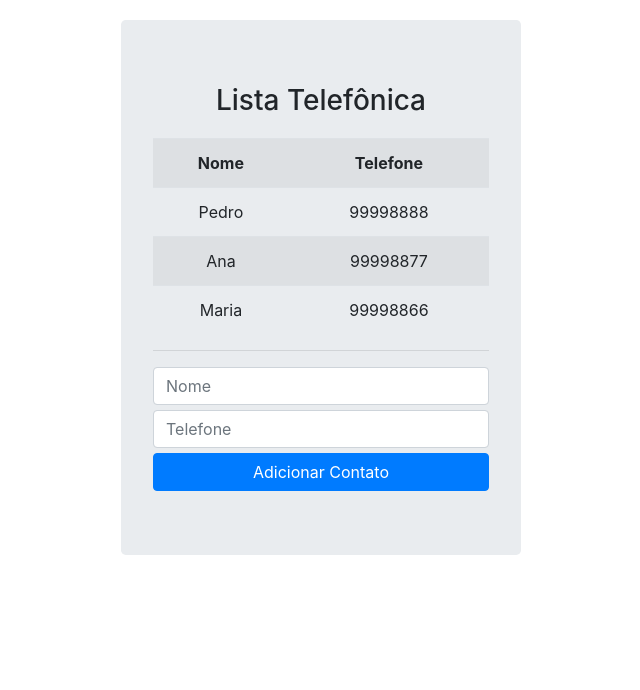
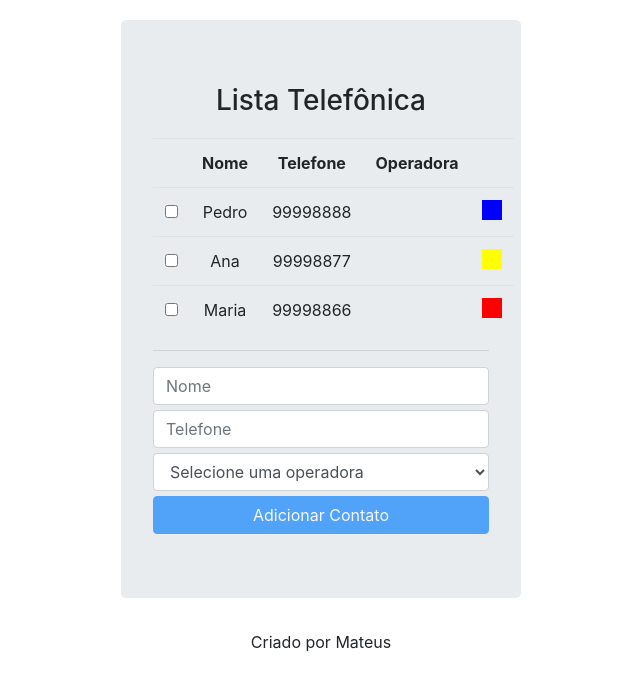
Before and after one commit to mateuspdv/curso-angularjs, a plain HTML site: page index.html in a window 1280 px wide. Shown: the whole page, without its empty margins (319-959 px from the left). Drawn offline with nearby package versions, Linux system fonts and the light colour scheme.

Commit message:
Aula 03 - Usando Diretivas - Parte 2

```diff
--- /dev/null
+++ b/footer.html
@@ -0,0 +1,3 @@
+<div style="text-align: center;">
+    Criado por Mateus
+</div>
--- a/index.html
+++ b/index.html
@@ -20,6 +20,12 @@
         .form-control {
             margin-bottom: 5px;
         }
+        .selecionado {
+            background-color: yellow;
+        }
+        .negrito {
+            font-weight: bold;
+        }
     </style>
     <script src="https://code.jquery.com/jquery-3.3.1.slim.min.js" integrity="sha384-q8i/X+965DzO0rT7abK41JStQIAqVgRVzpbzo5smXKp4YfRvH+8abtTE1Pi6jizo" crossorigin="anonymous"></script>
     <script src="https://cdnjs.cloudflare.com/ajax/libs/popper.js/1.14.3/umd/popper.min.js" integrity="sha384-ZMP7rVo3mIykV+2+9J3UJ46jBk0WLaUAdn689aCwoqbBJiSnjAK/l8WvCWPIPm49" crossorigin="anonymous"></script>
@@ -27,37 +33,69 @@
     <script src="lib/angular/angular.js"></script>
     <script>
         angular.module("listaTelefonica", []);
+        angular.module("listaTelefonica").config(function ($httpProvider) {
+        delete $httpProvider.defaults.headers.common['X-Requested-With'];
+         });
         angular.module("listaTelefonica").controller("listaTelefonicaController", function ($scope) {
-            $scope.app = "Lista Telefônica"
+            $scope.app = "Lista Telefônica";
             $scope.contatos = [
-                {nome: "Pedro", telefone: "99998888"},
-                {nome: "Ana", telefone: "99998877"},
-                {nome: "Maria", telefone: "99998866"}
-            ]
+                {nome: "Pedro", telefone: "99998888", cor: "blue"},
+                {nome: "Ana", telefone: "99998877", cor: "yellow"},
+                {nome: "Maria", telefone: "99998866", cor: "red"}
+            ];
+            $scope.operadoras = [
+                {nome: "Oi", codigo: 14, categoria: "Celular"},
+                {nome: "Vivo", codigo: 15, categoria: "Celular"},
+                {nome: "GVT", codigo: 25, categoria: "Fixo"},
+                {nome: "Embratel", codigo: 21, categoria: "Fixo"},
+            ];
             $scope.adicionarContato = function (contato) {
                 $scope.contatos.push(contato);
                 delete $scope.contato;
-            }
+            };
+            $scope.apagarContatos = function (contatos) {
+                $scope.contatos = contatos.filter(function (contato) {
+                    if(!contato.selecionado) {
+                        return contato;
+                    }
+                });
+            };
+            $scope.isContatoSelecionado = function (contatos) {
+                return contatos.some(function (contato) {
+                    return contato.selecionado;
+                });
+            };
         });
     </script>
 </head>
 <body ng-controller="listaTelefonicaController">
     <div class="jumbotron">
         <h3>{{ app }}</h3>
-        <table class="table table-striped">
+        <table class="table" ng-show="contatos.length > 0">
             <tr>
+                <th></th>
                 <th>Nome</th>
                 <th>Telefone</th>
+                <th>Operadora</th>
+                <th></th>
             </tr>
-            <tr ng-repeat="contato in contatos">
+            <tr ng-repeat="contato in contatos" ng-class="{'selecionado negrito': contato.selecionado}">
+                <td><input type="checkbox" ng-model="contato.selecionado"></td>
                 <td>{{ contato.nome }}</td>
                 <td>{{ contato.telefone }}</td>
+                <td>{{ contato.operadora.nome }}</td>
+                <td><div style="width: 20px; height: 20px" ng-style="{'background-color': contato.cor}"></div></td>
             </tr>
         </table>
         <hr>
         <input class="form-control" type="text" ng-model="contato.nome" placeholder="Nome">
         <input class="form-control" type="text" ng-model="contato.telefone" placeholder="Telefone">
-        <button class="btn btn-primary btn-block" ng-click="adicionarContato(contato)">Adicionar Contato</button>
+        <select class="form-control" ng-model="contato.operadora" ng-options="operadora.nome for operadora in operadoras">
+            <option value="">Selecione uma operadora</option>
+        </select>
+        <button class="btn btn-primary btn-block" ng-click="adicionarContato(contato)" ng-disabled="!contato.nome || !contato.telefone">Adicionar Contato</button>
+        <button class="btn btn-danger btn-block" ng-click="apagarContatos(contatos)" ng-if="isContatoSelecionado(contatos)">Remover Contatos</button>
     </div>
+    <div ng-include="'footer.html'"></div>
 </body>
 </html>
```
